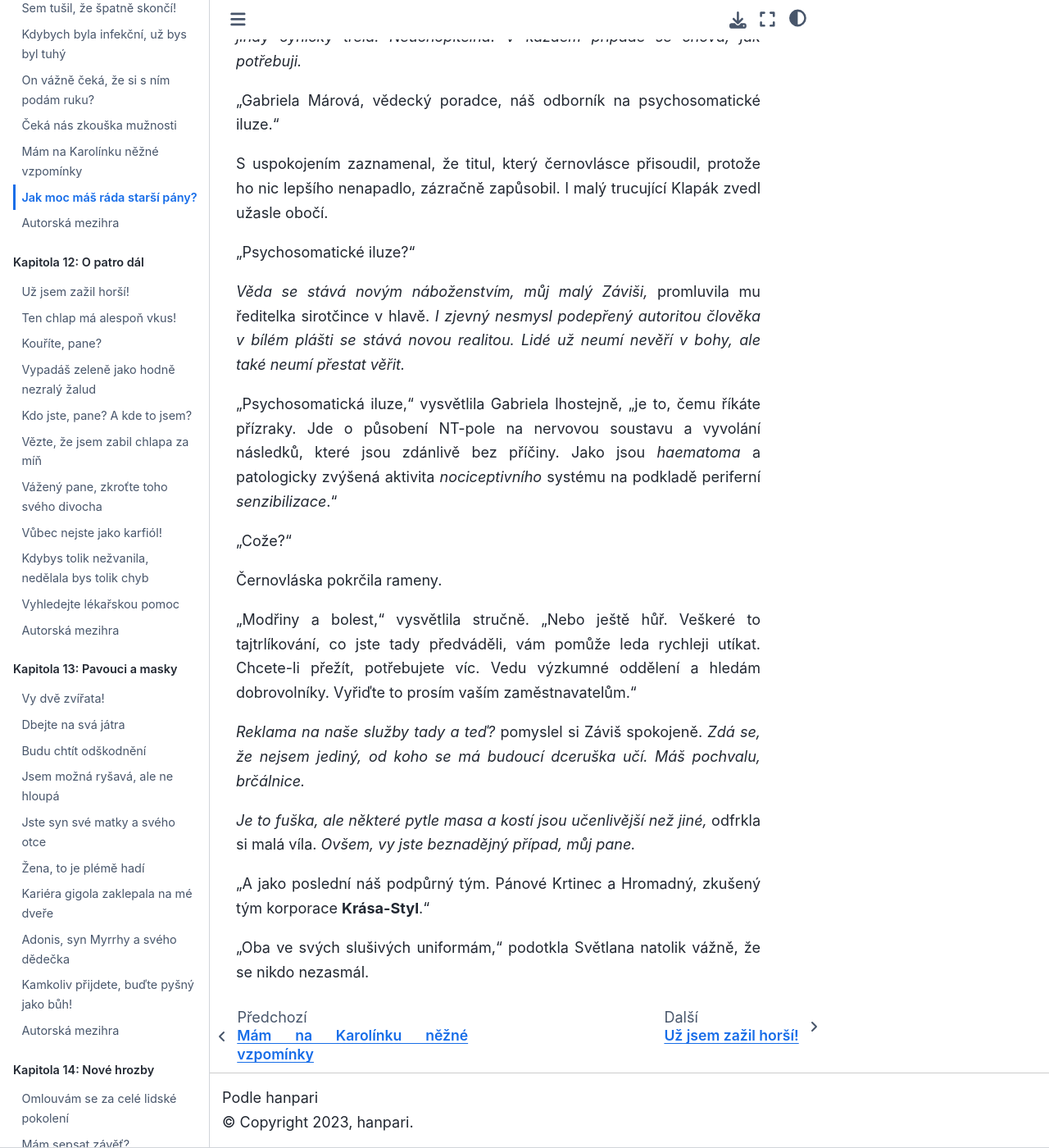
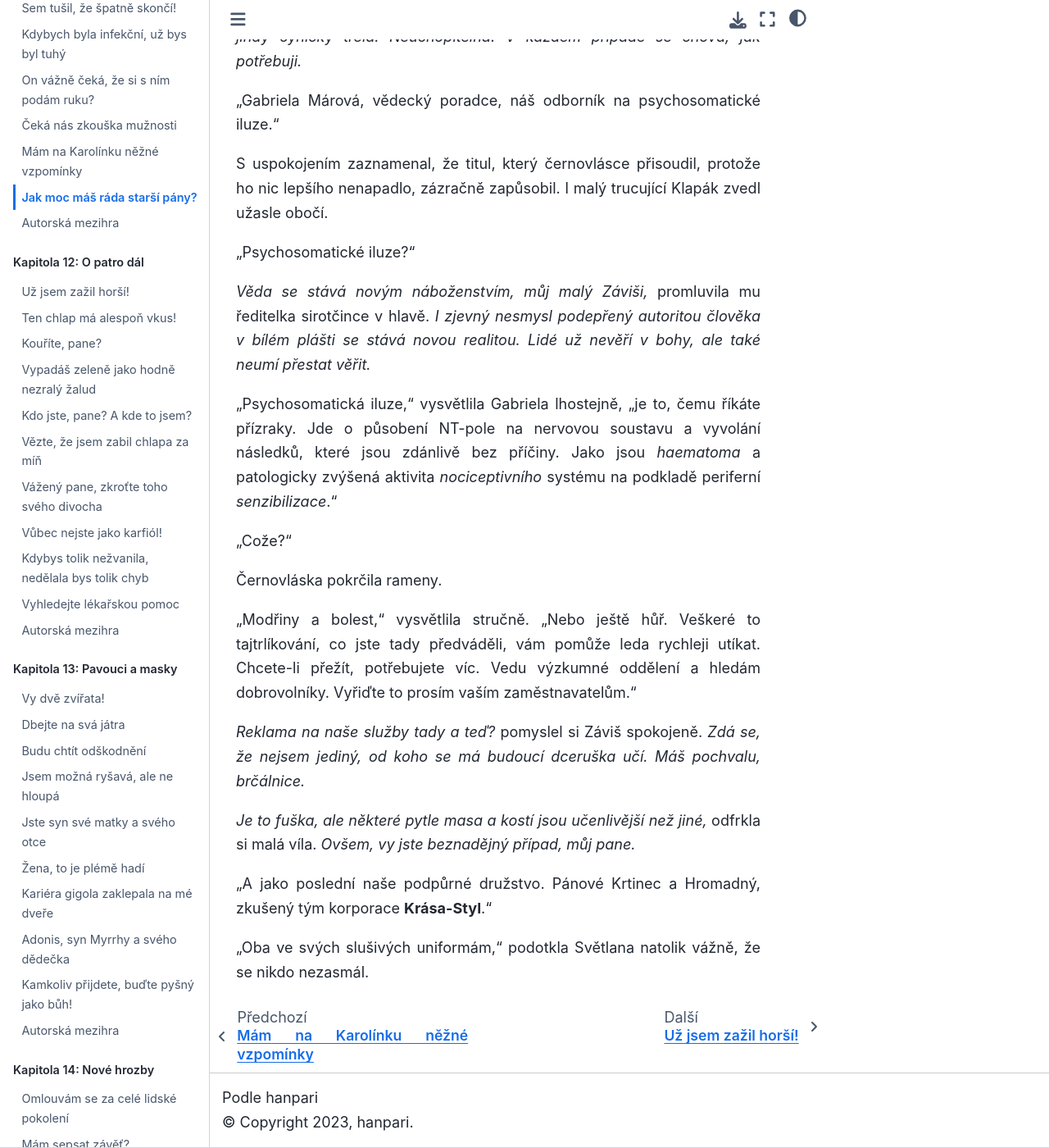
Before and after one commit to hanpari/sest-spolecniku, a Sphinx documentation site: the page built from source/sest_spolecniku/011-siti-bilou-niti/10.md, in a window 1280 px wide and 1400 px high, scrolled down 6008 px. Shown: the whole window at 82% size. Built offline with Sphinx 7.4.7 and the Sphinx Book theme 1.1.4, drawn with Linux system fonts in a browser that asks for light colours.

Commit message:
Update 10.md

```diff
--- a/source/sest_spolecniku/011-siti-bilou-niti/10.md
+++ b/source/sest_spolecniku/011-siti-bilou-niti/10.md
@@ -156,7 +156,7 @@ S uspokojením zaznamenal, že titul, který černovlásce přisoudil, protože
 
 "Psychosomatické iluze?"
 
-*Věda se stává novým náboženstvím, můj malý Záviši,* promluvila mu ředitelka sirotčince v hlavě. *I zjevný nesmysl podepřený autoritou člověka v bílém plášti se stává novou realitou. Lidé už neumí nevěří v bohy, ale také neumí přestat věřit.*
+*Věda se stává novým náboženstvím, můj malý Záviši,* promluvila mu ředitelka sirotčince v hlavě. *I zjevný nesmysl podepřený autoritou člověka v bílém plášti se stává novou realitou. Lidé už nevěří v bohy, ale také neumí přestat věřit.*
 
 "Psychosomatická iluze," vysvětlila Gabriela lhostejně, "je to, čemu říkáte přízraky. Jde o působení NT-pole na nervovou soustavu a vyvolání následků, které jsou zdánlivě bez příčiny. Jako jsou *haematoma* a patologicky zvýšená aktivita *nociceptivního* systému na podkladě periferní *senzibilizace*."
 
@@ -170,6 +170,6 @@ S uspokojením zaznamenal, že titul, který černovlásce přisoudil, protože
 
 *Je to fuška, ale některé pytle masa a kostí jsou učenlivější než jiné,* odfrkla si malá víla. *Ovšem, vy jste beznadějný případ, můj pane.*
 
-"A jako poslední náš podpůrný tým. Pánové Krtinec a Hromadný, zkušený tým korporace **Krása-Styl**."
+"A jako poslední naše podpůrné družstvo. Pánové Krtinec a Hromadný, zkušený tým korporace **Krása-Styl**."
 
 "Oba ve svých slušivých uniformám," podotkla Světlana natolik vážně, že se nikdo nezasmál.
```
